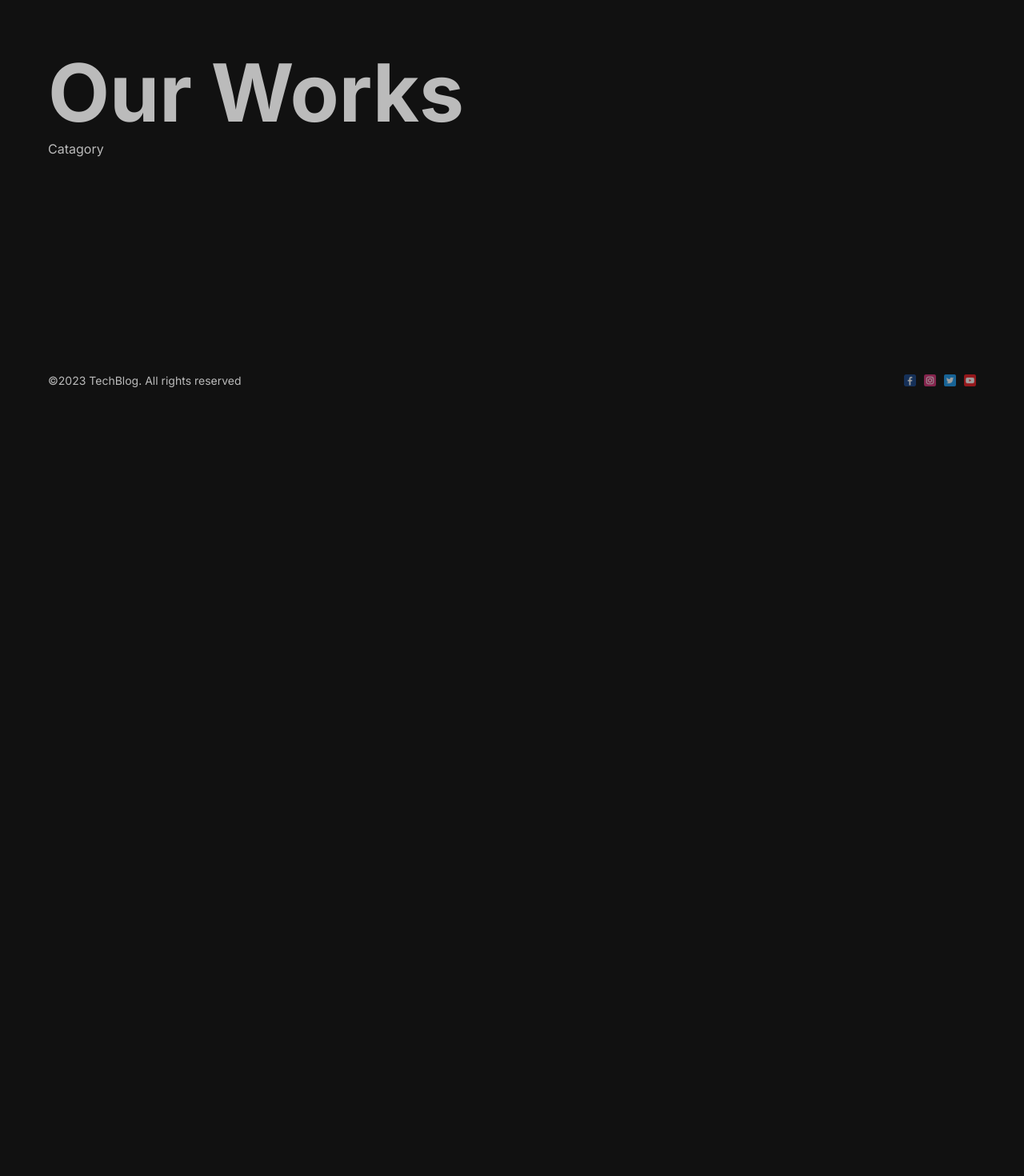
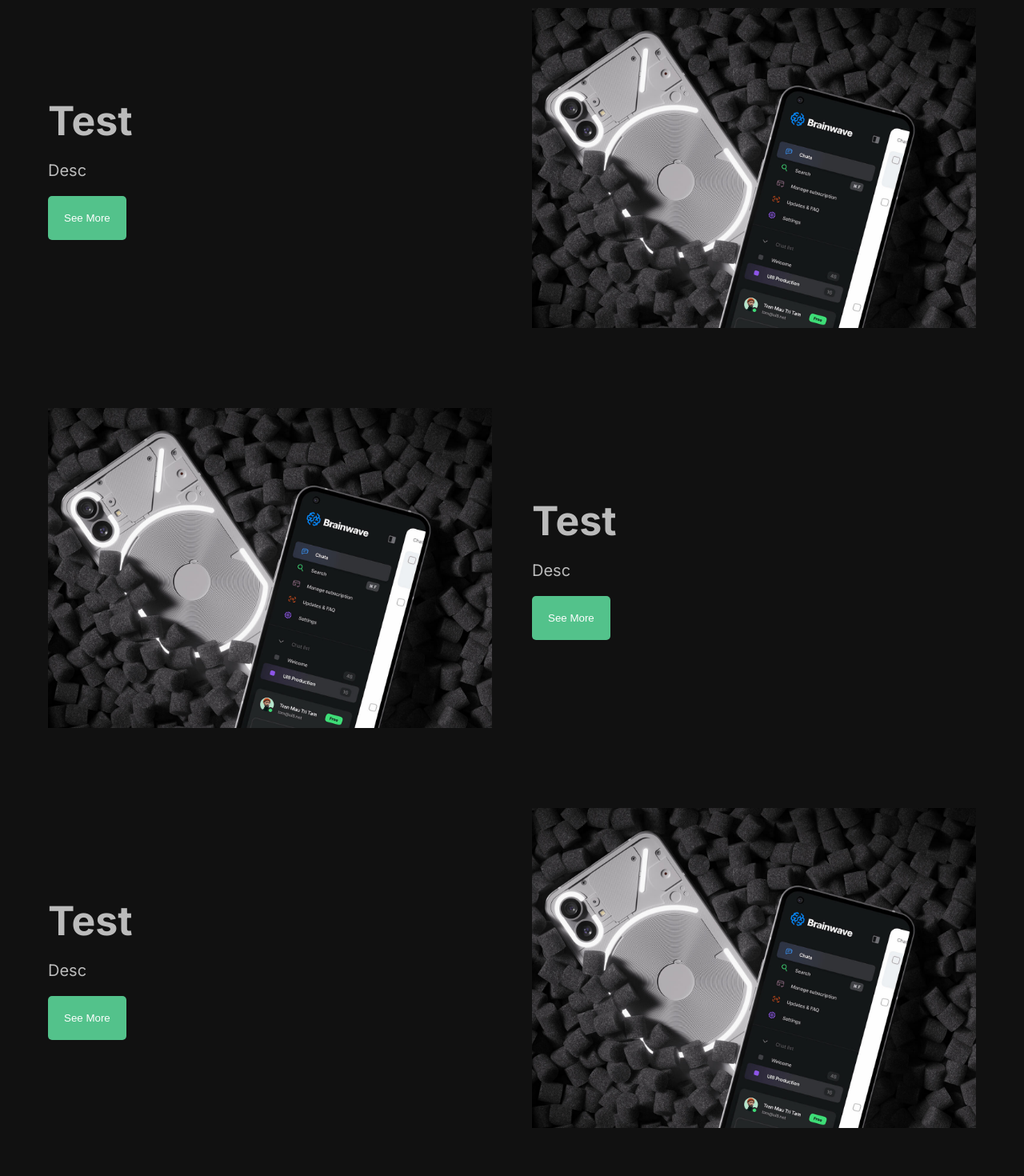
Before and after one commit to luffy4827/fullstackappNextjs, a Next.js app: page /portfolio/applications in a window 1280 px wide. Shown: the part 300-1770 px from the top of the page at 80% size. Before the commit the page ends 800 px from the top, so only its background shows below. Built offline with nearby package versions, Linux system fonts and the light colour scheme.

Commit message:
Portfolio catagory page ui

```diff
--- a/src/app/portfolio/[catagory]/page.jsx
+++ b/src/app/portfolio/[catagory]/page.jsx
@@ -1,11 +1,59 @@
-import React from 'react'
+import React from "react";
+import styles from "./page.module.css";
+import Button from "@/components/button/Button";
+import Image from "next/image";
 
-const  Catagory = () => {
+const Catagory = ({ params }) => {
   return (
-    <div>
-      Catagory
+    <div className={styles.container}>
+      <h1 className={styles.cataTitle}>{params.catagory}</h1>
+      <div className={styles.item}>
+        <div className={styles.contant}>
+          <h1 className={styles.title}>Test</h1>
+          <p className={styles.desc}>Desc</p>
+          <Button url="#" text="See More" />
+        </div>
+        <div className={styles.imgContainer}>
+          <Image
+            src="/apps.jpg"
+            fill={true}
+            alt="image"
+            className={styles.img}
+          />
+        </div>
+      </div>
+      <div className={styles.item}>
+        <div className={styles.contant}>
+          <h1 className={styles.title}>Test</h1>
+          <p className={styles.desc}>Desc</p>
+          <Button url="#" text="See More" />
+        </div>
+        <div className={styles.imgContainer}>
+          <Image
+            src="/apps.jpg"
+            fill={true}
+            alt="image"
+            className={styles.img}
+          />
+        </div>
+      </div>
+      <div className={styles.item}>
+        <div className={styles.contant}>
+          <h1 className={styles.title}>Test</h1>
+          <p className={styles.desc}>Desc</p>
+          <Button url="#" text="See More" />
+        </div>
+        <div className={styles.imgContainer}>
+          <Image
+            src="/apps.jpg"
+            fill={true}
+            alt="image"
+            className={styles.img}
+          />
+        </div>
+      </div>
     </div>
-  )
-}
+  );
+};
 
-export default  Catagory
+export default Catagory;
--- /dev/null
+++ b/src/app/portfolio/[catagory]/page.module.css
@@ -0,0 +1,41 @@
+.cataTitle {
+  color: #52c28b;
+}
+
+.item {
+  display: flex;
+  gap: 50px;
+  margin-top: 50px;
+  margin-bottom: 100px;
+}
+
+.item:nth-child(2n + 1) {
+  flex-direction: row-reverse;
+}
+
+.contant {
+  flex: 1;
+  display: flex;
+  flex-direction: column;
+  justify-content: center;
+  gap: 20px;
+}
+
+.imgContainer {
+  flex: 1;
+  height: 400px;
+  position: relative;
+}
+
+.img {
+  object-fit: cover;
+}
+
+.title {
+  font-size: 50px;
+  font-weight: bold;
+}
+
+.desc {
+  font-size: 20px;
+}
```
